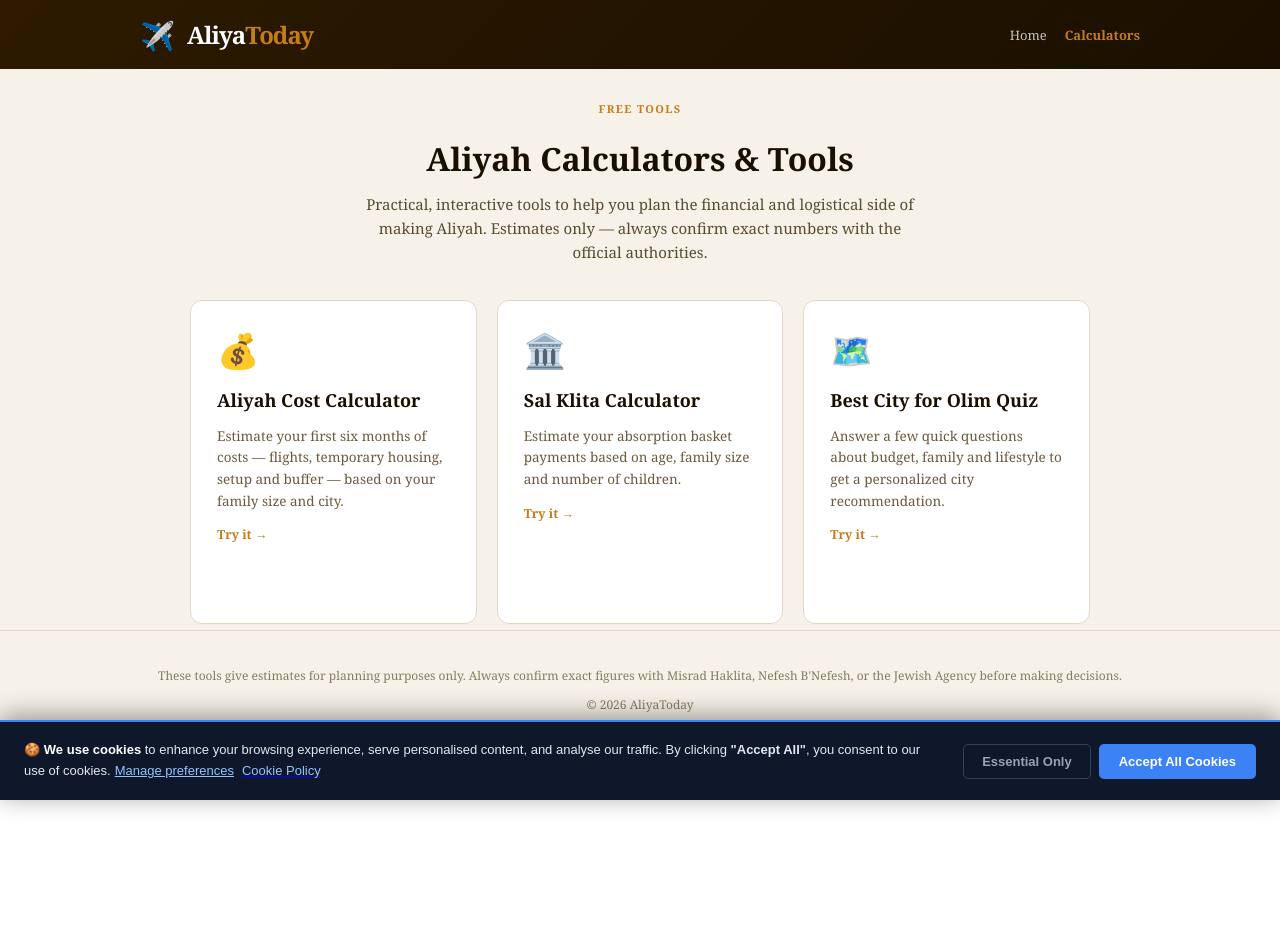
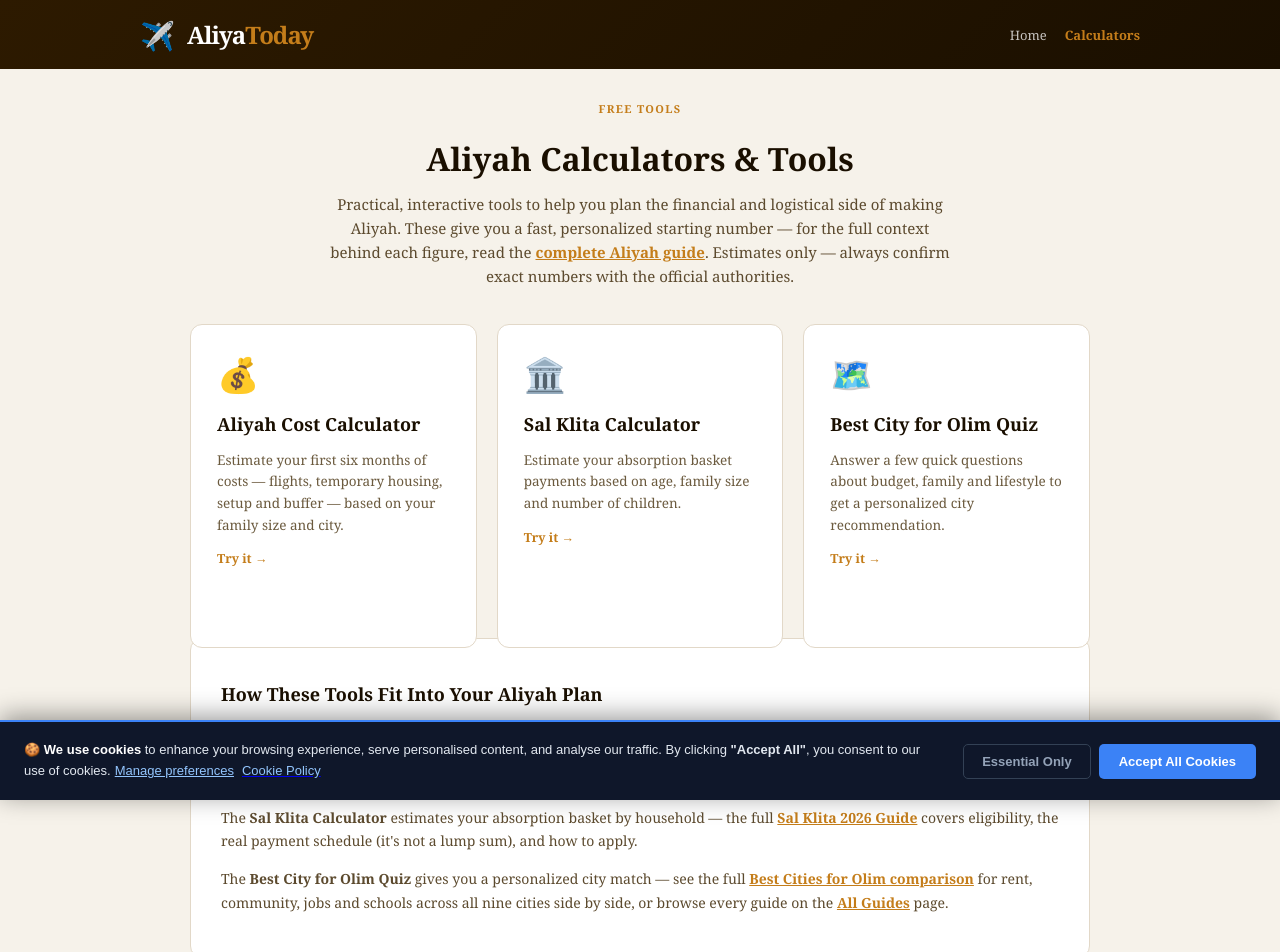
Before and after one commit to sollymarks95-ctrl/reputationhub, a Next.js app: page /calculators in a window 1280 px wide. Shown: the top 952 px of the page. Before the commit the page ends 800 px from the top, so only its background shows below. Built offline with nearby package versions, Linux system fonts and the light colour scheme.

Commit message:
calculators: add intro text + internal links to Cost/Sal Klita/Best Cities guides and /guides hub

```diff
--- a/app/calculators/page.tsx
+++ b/app/calculators/page.tsx
@@ -29,11 +29,11 @@ export default function CalculatorsHub() {
       <div style={{ textAlign: 'center', marginBottom: 36 }}>
         <div style={{ fontSize: 11, fontWeight: 800, color: P, textTransform: 'uppercase', letterSpacing: '.12em', marginBottom: 10 }}>Free Tools</div>
         <h1 style={{ fontSize: 32, fontWeight: 900, marginBottom: 12 }}>Aliyah Calculators &amp; Tools</h1>
-        <p style={{ fontSize: 15, color: '#5c4a2e', maxWidth: 560, margin: '0 auto', lineHeight: 1.6 }}>
-          Practical, interactive tools to help you plan the financial and logistical side of making Aliyah. Estimates only — always confirm exact numbers with the official authorities.
+        <p style={{ fontSize: 15, color: '#5c4a2e', maxWidth: 620, margin: '0 auto', lineHeight: 1.6 }}>
+          Practical, interactive tools to help you plan the financial and logistical side of making Aliyah. These give you a fast, personalized starting number — for the full context behind each figure, read the <Link href="/article/aliya-today/2026-07-01-how-to-make-aliyah-2026-complete-step-by-step-guide" style={{ color: P, fontWeight: 700 }}>complete Aliyah guide</Link>. Estimates only — always confirm exact numbers with the official authorities.
         </p>
       </div>
-      <div style={{ display: 'grid', gridTemplateColumns: 'repeat(auto-fit, minmax(260px, 1fr))', gap: 20 }}>
+      <div style={{ display: 'grid', gridTemplateColumns: 'repeat(auto-fit, minmax(260px, 1fr))', gap: 20, marginBottom: 44 }}>
         {TOOLS.map(t => (
           <Link key={t.href} href={t.href} style={{ textDecoration: 'none', color: 'inherit' }}>
             <div style={{ background: '#fff', border: '1px solid #e2d8c8', borderRadius: 12, padding: 26, height: '100%', transition: 'box-shadow .2s' }}>
@@ -45,6 +45,19 @@ export default function CalculatorsHub() {
           </Link>
         ))}
       </div>
+
+      <div style={{ background: '#fff', border: '1px solid #e2d8c8', borderRadius: 12, padding: '28px 30px', marginBottom: 24 }}>
+        <h2 style={{ fontSize: 18, fontWeight: 900, marginBottom: 14 }}>How These Tools Fit Into Your Aliyah Plan</h2>
+        <p style={{ fontSize: 14, color: '#5c4a2e', lineHeight: 1.7, marginBottom: 14 }}>
+          The <strong>Aliyah Cost Calculator</strong> gives you a first-six-months number by family size and city — pair it with the full <Link href="/article/aliya-today/2026-06-22-cost-of-making-aliyah-2026-complete-budget-for-single-couple-family-olim" style={{ color: P, fontWeight: 700 }}>Cost of Making Aliyah 2026</Link> guide for the single/couple/family breakdown, rent deposits, and the shipping-vs-buying math behind the numbers.
+        </p>
+        <p style={{ fontSize: 14, color: '#5c4a2e', lineHeight: 1.7, marginBottom: 14 }}>
+          The <strong>Sal Klita Calculator</strong> estimates your absorption basket by household — the full <Link href="/article/aliya-today/2026-06-22-sal-klita-2026-the-complete-guide" style={{ color: P, fontWeight: 700 }}>Sal Klita 2026 Guide</Link> covers eligibility, the real payment schedule (it's not a lump sum), and how to apply.
+        </p>
+        <p style={{ fontSize: 14, color: '#5c4a2e', lineHeight: 1.7 }}>
+          The <strong>Best City for Olim Quiz</strong> gives you a personalized city match — see the full <Link href="/article/aliya-today/2026-07-01-best-cities-for-olim-2026-the-complete-comparison-guide" style={{ color: P, fontWeight: 700 }}>Best Cities for Olim comparison</Link> for rent, community, jobs and schools across all nine cities side by side, or browse every guide on the <Link href="/guides" style={{ color: P, fontWeight: 700 }}>All Guides</Link> page.
+        </p>
+      </div>
     </div>
   )
 }
```
